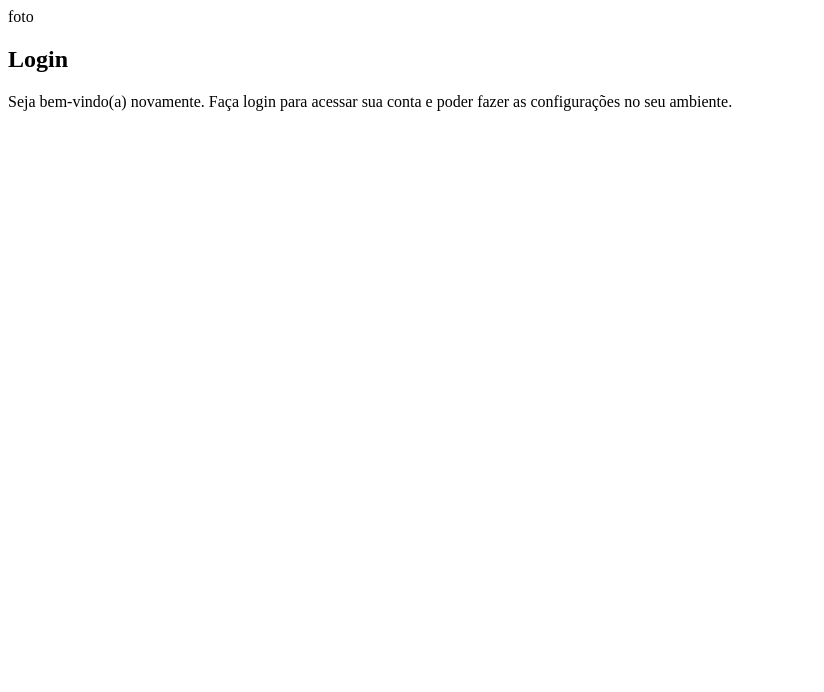
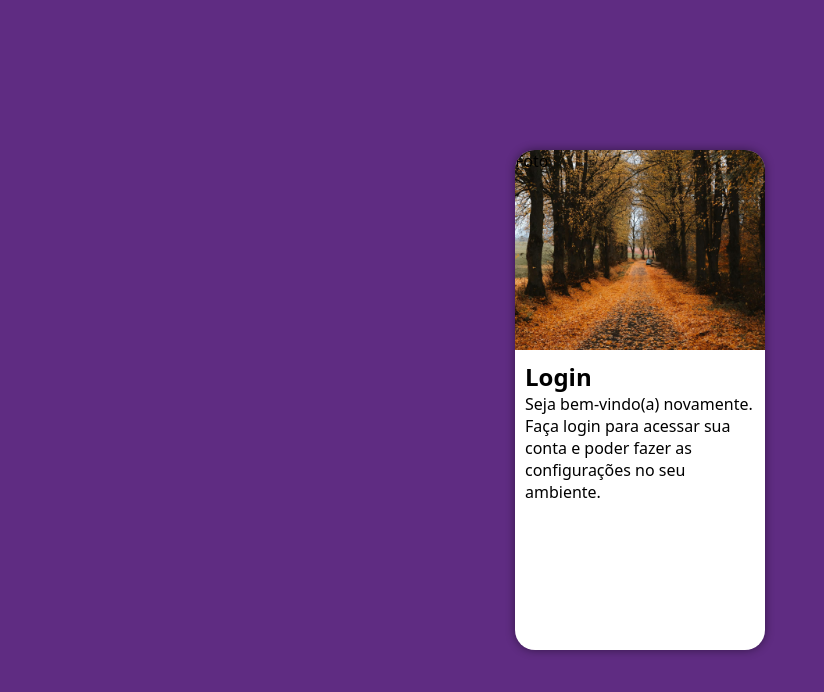
Before and after one commit to tsunoyomi/projeto-login, a plain HTML site: page index.html in a window 1280 px wide. Shown: the whole page, without its empty margins (0-824 px from the left). Drawn offline with Linux system fonts and the light colour scheme.

Commit message:
adicionei o estilo ao exercicio

```diff
--- a/estilos/style.css
+++ b/estilos/style.css
@@ -5,3 +5,49 @@ Paletas de cores
 Verde:#49a09d
 Lilás:#5f2c82
 */
+
+* {
+    font-family: system-ui, -apple-system, BlinkMacSystemFont, 'Segoe UI', Roboto, Oxygen, Ubuntu, Cantarell, 'Open Sans', 'Helvetica Neue', sans-serif;
+    padding: 0px;
+    margin: 0px;
+    box-sizing: border-box;
+}
+
+body, html {
+    background-color:#5f2c82;
+    height: 100vh;
+    width: 100vw;
+}
+
+main {
+    position: relative;
+    height: 100vh;
+    width: 100vw;
+}
+
+section#login {
+    position: absolute;
+    top: 50%;
+    left: 50%;
+    transform: translate(-50%, -50%);
+    overflow: hidden;
+
+    background-color: white;
+    width: 250px;
+    height: 500px;
+    border-radius: 20px;
+    box-shadow: 0px 0px 10px rgba(0, 0, 0, 0.45);
+}
+
+section#login > div#imagem {
+    display: block;
+    background: #5f2c82 url(../imagens/pexels-arlindphotography-29137971.jpg)no-repeat;
+    background-position: left;
+    background-size: cover;
+    height: 200px;
+}
+
+section#login > div#formulario {
+    display: block;
+padding: 10px;
+}
--- a/index.html
+++ b/index.html
@@ -10,7 +10,7 @@
     <main>
         <section id="login">
             <div id="imagem">
-                foto
+                Foto
             </div>
             <div id="formulario">
                 <h1>Login</h1>
```
